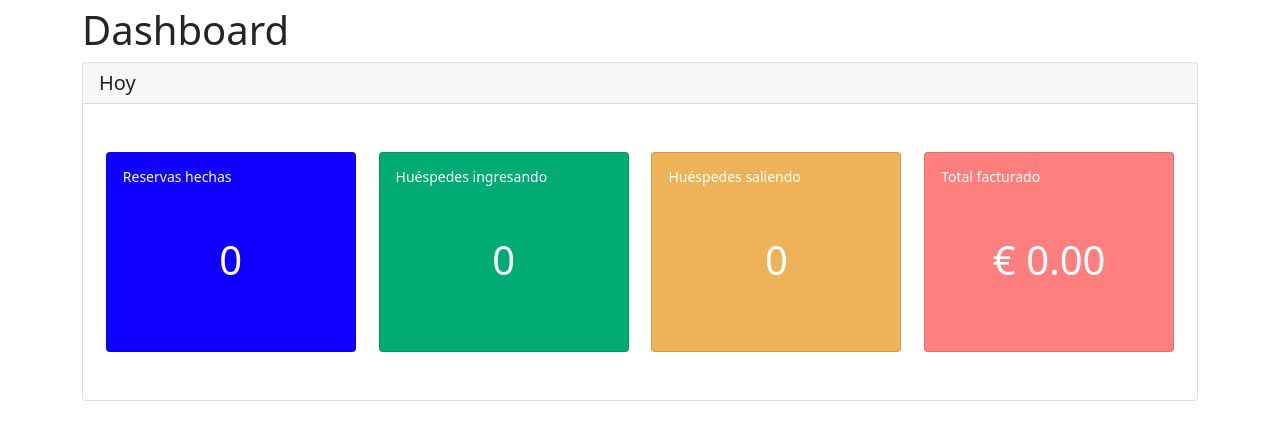
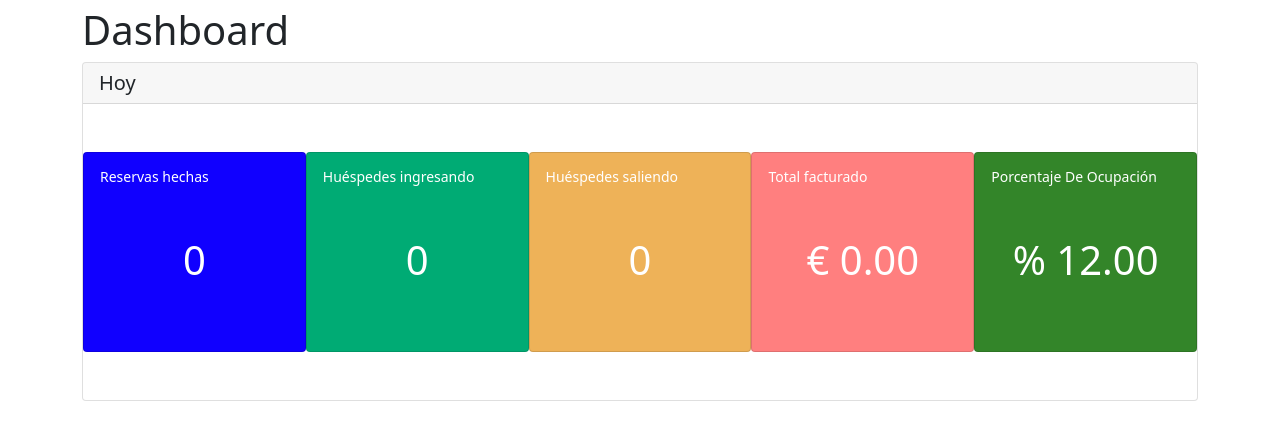
Before and after one commit to oscarchapp/testbookingengine, a Django app: page /dashboard/ in a window 1280 px wide. Shown: the part 58-498 px from the top of the page. Run offline with Django 4.2, Linux system fonts and the light colour scheme; data comes from the database, SQL or seed files in the repository.

Commit message:
second test point completed
-added correction
-add visual theme of current reservations

```diff
--- a/pms/templates/dashboard.html
+++ b/pms/templates/dashboard.html
@@ -1,4 +1,4 @@
-{% extends "main.html"%}
+{% extends "main.html" %}
 
 {% block content %}
     <h1>Dashboard</h1>
@@ -7,21 +7,27 @@
         <div class="d-flex justify-content-evenly pt-5 pb-5">
             <div class="card text-white p-3 card-customization" style="background-color: #1000ff;">
                 <h5 class="small">Reservas hechas</h5>
-            <h1 class="dashboard-value">{{dashboard.new_bookings}}</h1>
+                <h1 class="dashboard-value">{{ dashboard.new_bookings }}</h1>
             </div>
             <div class="card text-white p-3 card-customization" style="background-color: #00ab74;">
                 <h5 class="small">Huéspedes ingresando</h5>
-            <h1 class="dashboard-value">{{dashboard.incoming_guests}}</h1>
+                <h1 class="dashboard-value">{{ dashboard.incoming_guests }}</h1>
             </div>
             <div class="card text-white p-3 card-customization" style="background-color: #eeb258;">
                 <h5 class="small">Huéspedes saliendo</h5>
-            <h1 class="dashboard-value">{{dashboard.outcoming_guests}}</h1>
+                <h1 class="dashboard-value">{{ dashboard.outcoming_guests }}</h1>
             </div>
 
             <div class="card text-white p-3 card-customization" style="background-color: #ff7f7f;">
                 <h5 class="small">Total facturado</h5>
-            <h1 class="dashboard-value">€ {% if dashboard.invoiced.total__sum == None %}0.00{% endif %} {{dashboard.invoiced.total__sum|floatformat:2}}</h1>
+                <h1 class="dashboard-value">€ {% if dashboard.invoiced.total__sum == None %}
+                    0.00{% endif %} {{ dashboard.invoiced.total__sum|floatformat:2 }}</h1>
+            </div>
+            <div class="card text-white p-3 card-customization" style="background-color: #338529;">
+                    <h5 class="small">Porcentaje De Ocupación</h5>
+                    <h1 class="dashboard-value">% {% if dashboard.current_reservation == None %}
+                        0.00{% endif %} {{ dashboard.current_reservation|floatformat:2 }}</h1>
             </div>
         </div>
     </div>
-{% endblock content%}
+{% endblock content %}
--- a/pms/views.py
+++ b/pms/views.py
@@ -1,3 +1,5 @@
+from decimal import Decimal
+
 from django.db.models import F, Q, Count, Sum
 from django.shortcuts import render, redirect
 from django.utils.decorators import method_decorator
@@ -175,6 +177,8 @@ class EditBookingView(View):
 
 
 class DashboardView(View):
+    model = Booking
+
     def get(self, request):
         from datetime import date, time, datetime
         today = date.today()
@@ -209,12 +213,16 @@ class DashboardView(View):
                     .aggregate(Sum('total'))
                     )
 
+        # get current reservation
+        current_reservation = self.get_current_reservation()
+
         # preparing context data
         dashboard = {
             'new_bookings': new_bookings,
             'incoming_guests': incoming,
             'outcoming_guests': outcoming,
-            'invoiced': invoiced
+            'invoiced': invoiced,
+            'current_reservation': current_reservation
 
         }
 
@@ -222,6 +230,10 @@ class DashboardView(View):
             'dashboard': dashboard
         }
         return render(request, "dashboard.html", context)
+
+    def get_current_reservation(self):
+        rooms = Room.objects.all()
+        return (self.model.objects.filter(state='NEW').count() / rooms.count()) * 100 if rooms.exists() else Decimal(100)
 
 
 class RoomDetailsView(View):
@@ -239,7 +251,7 @@ class RoomDetailsView(View):
 class RoomsView(View):
     def get(self, request):
         # renders a list of rooms
-        query = self.get_queryset(request)
+        query = self.get_queryset(request.GET)
         rooms = query.values("name", "room_type__name", "id")
         context = {
             'rooms': rooms
@@ -247,5 +259,5 @@ class RoomsView(View):
         return render(request, "rooms.html", context)
 
     def get_queryset(self, request):
-        value_to_search = request.GET.get('value_to_search', None)
+        value_to_search = request.get('value_to_search', None)
         return Room.objects.filter(name__icontains=value_to_search) if value_to_search else Room.objects.all()
```
Lines whose indentation alone changed are shown as unchanged.
